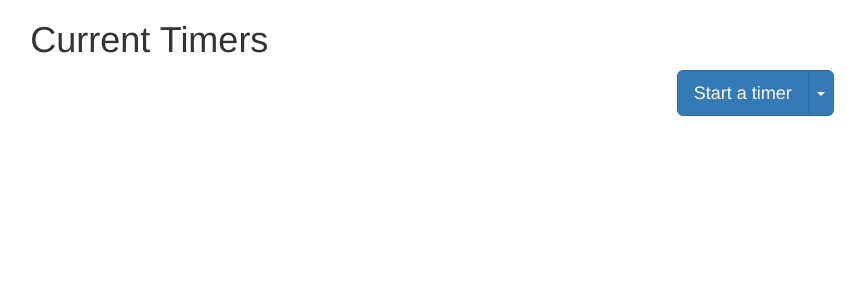
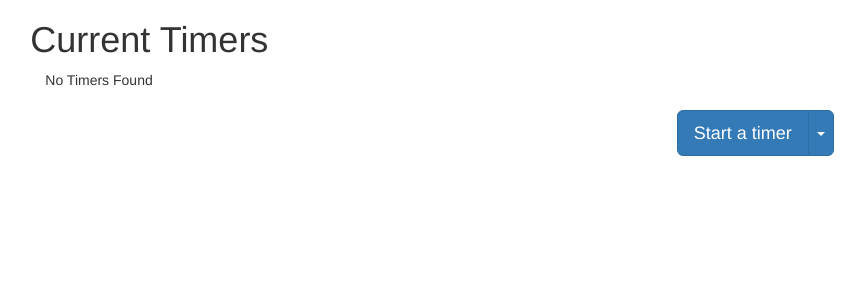
Before and after one commit to anywherecreative/timers, a PHP site: page / in a window 1280 px wide. Shown: the top 300 px of the page, without its empty margins (208-1073 px from the left). Run offline with PHP 8.4, Linux system fonts and the light colour scheme; style sheets or scripts are compiled from the project's sources; some libraries are stand-ins or nearby versions.

Commit message:
delete button, and empty task list handling

```diff
--- a/css/main.scss
+++ b/css/main.scss
@@ -8,10 +8,15 @@
 }
 
 .timer {
+  background:#e0e0e0;
+  border-bottom:1px #000 solid;
   &>DIV {
     padding:10px;
   }
   &:nth-child(even) {
+    background:#f0f0f0;
+  }
+  &.selected {
     background:#c0e0f0;
   }
   &:after {
@@ -20,3 +25,10 @@
     clear:both;
   }
 }
+.starter {
+  margin-top:10px;
+}
+.delete {
+  margin-left:10px;
+  color:#c00 !important;
+}
--- a/index.html
+++ b/index.html
@@ -3,6 +3,7 @@
   <head>
     <title>Time Track</title>
     <meta charset="utf-8">
+    <link href="https://maxcdn.bootstrapcdn.com/font-awesome/4.5.0/css/font-awesome.min.css" rel="stylesheet" integrity="sha384-XdYbMnZ/QjLh6iI4ogqCTaIjrFk87ip+ekIjefZch0Y+PvJ8CDYtEs1ipDmPorQ+" crossorigin="anonymous">
     <link href="https://maxcdn.bootstrapcdn.com/bootstrap/3.3.6/css/bootstrap.min.css" rel="stylesheet" integrity="sha384-1q8mTJOASx8j1Au+a5WDVnPi2lkFfwwEAa8hDDdjZlpLegxhjVME1fgjWPGmkzs7" crossorigin="anonymous">
     <link rel="stylesheet" href="css/main.css" />
   </head>
@@ -13,7 +14,7 @@
           <h1>Current Timers</h1>
           <div id="timers">
           </div>
-          <div class="btn-group pull-right btn-group-lg">
+          <div class="btn-group pull-right btn-group-lg starter">
             <button type="button" id="startTimer" class="btn btn-primary">Start a timer</button>
             <button type="button" class="btn btn-primary dropdown-toggle" data-toggle="dropdown" aria-haspopup="true" aria-expanded="false">
               <span class="caret"></span>
--- a/javascript/main.js
+++ b/javascript/main.js
@@ -4,10 +4,11 @@
     if(localStorage.getItem("tasks") != null) {
       tasks = JSON.parse(localStorage.getItem("tasks"));
     }
-    if(tasks == null || tasks.length < 1) {
+    if(tasks == null || Object.keys(tasks).length < 1) {
       $('#timers').html("<div class='row-fluid'><div class='col-xs-12'><p class='no-timers'>No Timers Found</p></div></div>");
     }
     else {
+      taskView = showDate(Date.now());
       $.each(tasks,function(index,task) {
         var extra = ''
         var totalTime = 0;
@@ -30,29 +31,33 @@
         }
         item.append("<div class='col-xs-2 time " + extra + "' " + ds + " data-time='" + task.totalTime + "'>" + friendlyTime(totalTime) + "</div>");
         if(task.start != null) {
-          item.append("<div class='col-xs-2 timer-toggle'><button class='btn btn-danger btn-lg' data-action='stop'>Stop</button></div>");
+          item.append("<div class='col-xs-2 timer-toggle'><button class='btn btn-danger btn-lg' data-action='stop'>Stop</button><button data-timer='" + index + "' class='delete btn btn-default btn-lg'><i class='fa fa-trash fa-3'></i></button></div>");
         }
         else {
-          item.append("<div class='col-xs-2 timer-toggle'><button class='btn btn-success btn-lg' data-action='start'>Start</button></div>");
+          item.append("<div class='col-xs-2 timer-toggle'><button class='btn btn-success btn-lg' data-action='start'>Start</button><button data-timer='" + index + "' class='delete btn btn-default btn-lg'><i class='fa fa-trash fa-3'></i></button></div>");
         }
       });
       assignAction();
     }
 
+    /**
+      start a new timer
+    **/
     $('#startTimer').click(function() {
       $('.no-timers').remove();
       var tid = Number(Date.now()).toString(16)
       tasks[tid] = {
-        start: Date.now(),
-        totalTime: 0,
-        description: ''
+        created: Date.now(), //this holds the date the timer was started
+        start: Date.now(), //when the timer was last started
+        totalTime: 0, //the total time adde to the timer
+        description: '', //the description the user has given
+        keywords: {} //any keywords the user assigns to timer
       }
-      console.log(Object.keys(tasks).length);
       $('#timers').append("<div class='row-fluid timer' id='" + tid + "'></div>");
       var item = $('#'+tid);
       item.append("<div class='col-xs-8 description blank'>Click to add a description</div>");
       item.append("<div class='col-xs-2 time running' data-time='0' data-start='" + Date.now() + "'>00:00:00</div>");
-      item.append("<div class='col-xs-2 timer-toggle'><button class='btn btn-lg btn-danger' data-action='stop'>Stop</button></div>");
+      item.append("<div class='col-xs-2 timer-toggle'><button class='btn btn-lg btn-danger' data-action='stop'>Stop</button><button data-timer='" + tid + "' class='delete btn btn-default btn-lg'><i class='fa fa-trash fa-3'></i></button></div>");
       assignAction();
       saveTimers();
     });
@@ -98,7 +103,7 @@
   }
 
   function assignAction() {
-    $('.timer-toggle BUTTON').click(function() {
+    $('.timer-toggle BUTTON:not(.delete)').click(function() {
       var item = $(this).parent().parent();
       var id = item.attr('id');
       if($(this).data('action') == "stop") {
@@ -147,7 +152,21 @@
       }
       saveTimers();
     });
+    $('.timer').click(function() {
+      //$(this).toggleClass('selected');
+    });
+    $('.delete').click(function() {
+      if(confirm('Are you sure you want to delete this timer?')) {
+        $("#"+$(this).data('timer')).slideUp(300);
+        delete tasks[$(this).data('timer')];
+      }
+      if(tasks == null || Object.keys(tasks).length < 1) {
+        $('#timers').html("<div class='row-fluid'><div class='col-xs-12'><p class='no-timers'>No Timers Found</p></div></div>");
+      }
+      saveTimers();
+    })
   }
+
   function saveTimers() {
     localStorage.setItem("tasks", JSON.stringify(tasks));
   }
@@ -156,4 +175,12 @@
       $(this).text(friendlyTime($(this).data('time') + (Date.now()-$(this).data('start'))));
     });
   },1000)
+  function showDate(day) {
+
+  }
+
+  function showAll() {
+
+  }
+
 })();
```
